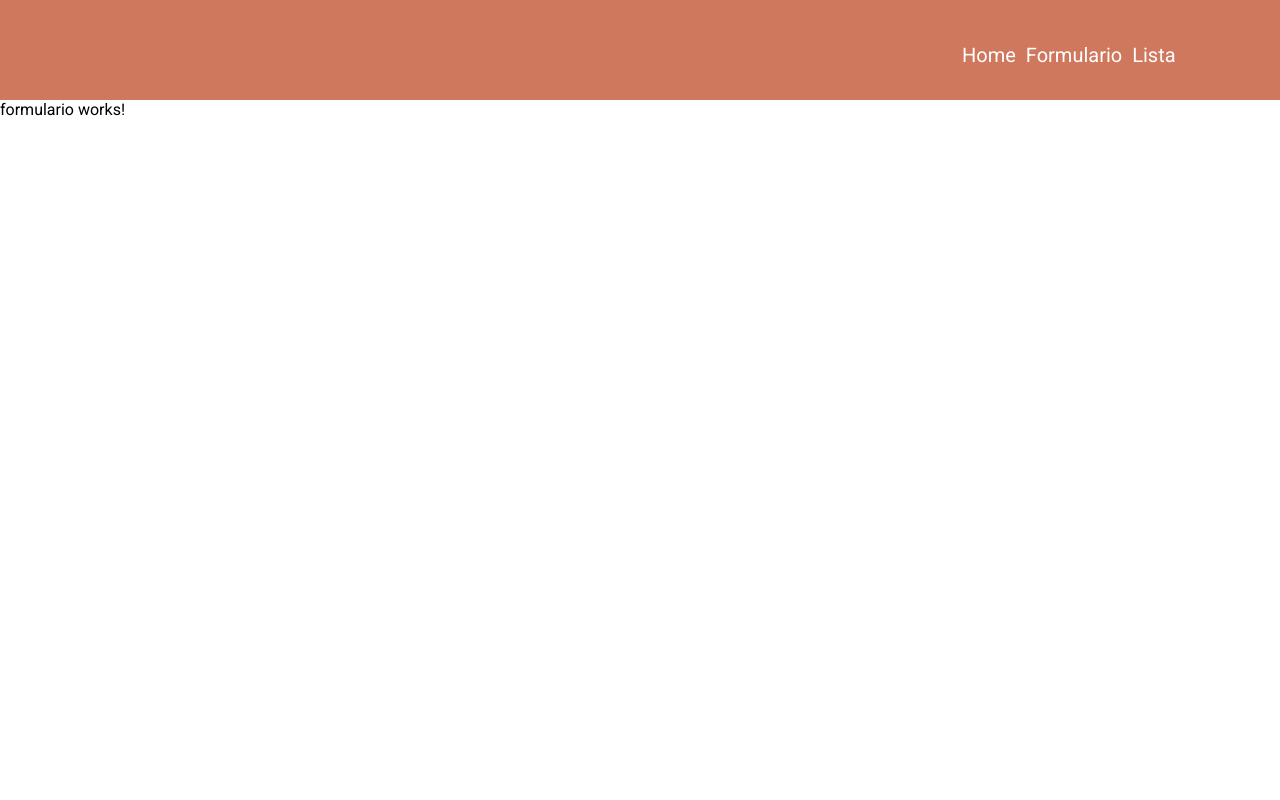
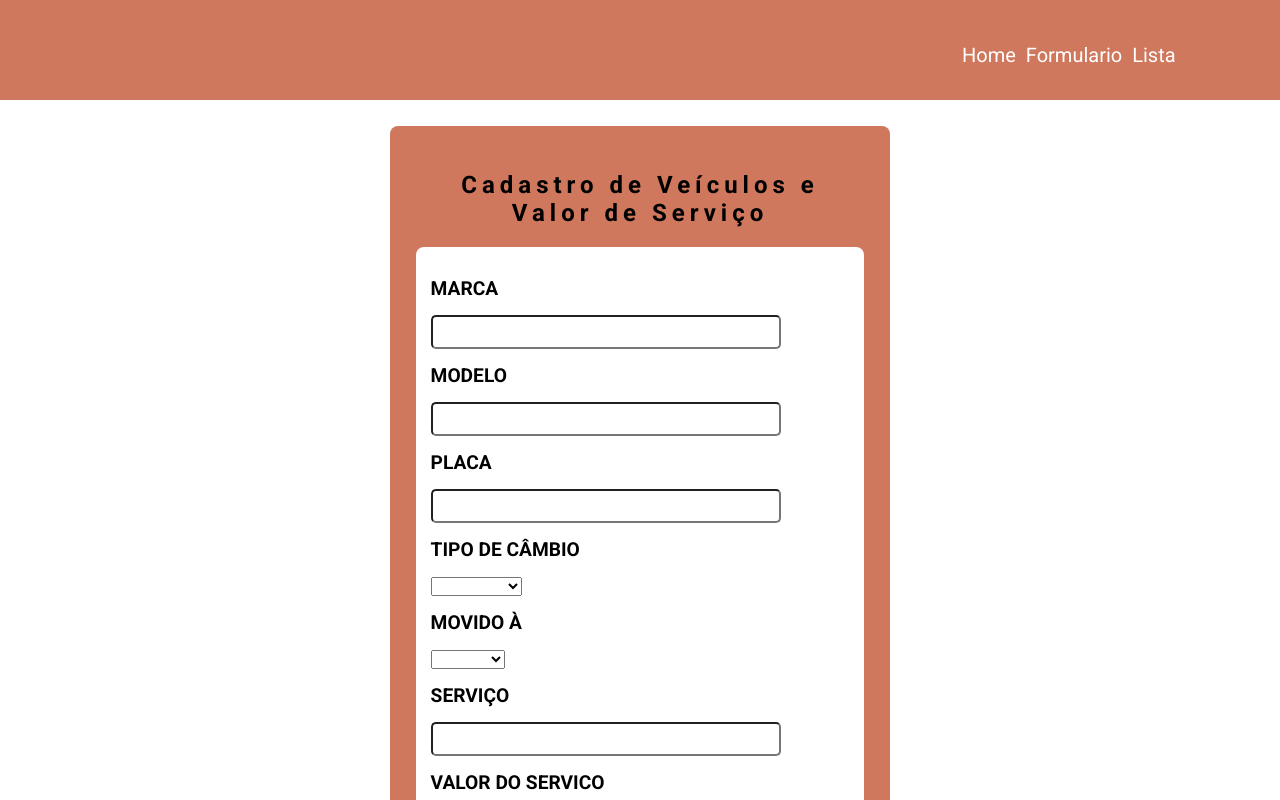
Before and after one commit to LucasAl03/crud_veiculos_e_servicos, an Angular app: page /formulario in a window 1280 px wide. Shown: the top 800 px of the page. Built offline with nearby package versions, Linux system fonts and the light colour scheme.

Commit message:
html do formulario

```diff
--- a/src/app/component/formulario/formulario.html
+++ b/src/app/component/formulario/formulario.html
@@ -1 +1,40 @@
-<p>formulario works!</p>
+<div class="div-form">
+    <h2>Cadastro de Veículos e Valor de Serviço</h2>
+
+    <form class="formulario">
+        <label for="marca_veiculo">Marca</label>
+        <input type="text" id="marca_veiculo" name="marca_veiculo" [(ngModel)]="marca_veiculo">
+
+        <label for="modelo_veiculo">Modelo</label>
+        <input type="text" id="modelo_veiculo" name="modelo_veiculo" [(ngModel)]="modelo_veiculo">
+
+        <label for="placa_veiculo">Placa</label>
+        <input type="text" id="placa_veiculo" name="placa_veiculo" [(ngModel)]="placa_veiculo" maxlength="7">
+
+        <label for="cambio_veiculo">Tipo de Câmbio</label>
+        <select name="cambio_veiculo" id="cambio_veiculo" [(ngModel)]="cambio_veiculo">
+            <option value="autcam">Automático</option>
+            <option value="mancam">Manual</option>
+        </select>
+
+        <label for="movido_veiculo">Movido à</label>
+        <select name="movido_veiculo" id="movido_veiculo" [(ngModel)]="movido_veiculo">
+            <option value="gas">Gasolina</option>
+            <option value="eta">Etanol</option>
+            <option value="flex">Flex</option>
+            <option value="die">Diesel</option>
+            <option value="elet">Elétrico</option>
+        </select>
+
+        <label for="servico_veiculo">Serviço</label>
+        <input type="text" id="servico_veiculo" name="servico_veiculo" [(ngModel)]="servico_veiculo">
+
+        <label for="valor_servico">Valor do Servico</label>
+        <input type="number" id="valor_servico" name="valor_servico" [(ngModel)]="valor_servico">
+
+        <div class="div-btns">
+            <button type="submit" id="btnAdd">Adicionar</button>
+            <button type="button" id="btnLimpar">Limpar</button>
+        </div>
+    </form>
+</div>
```
